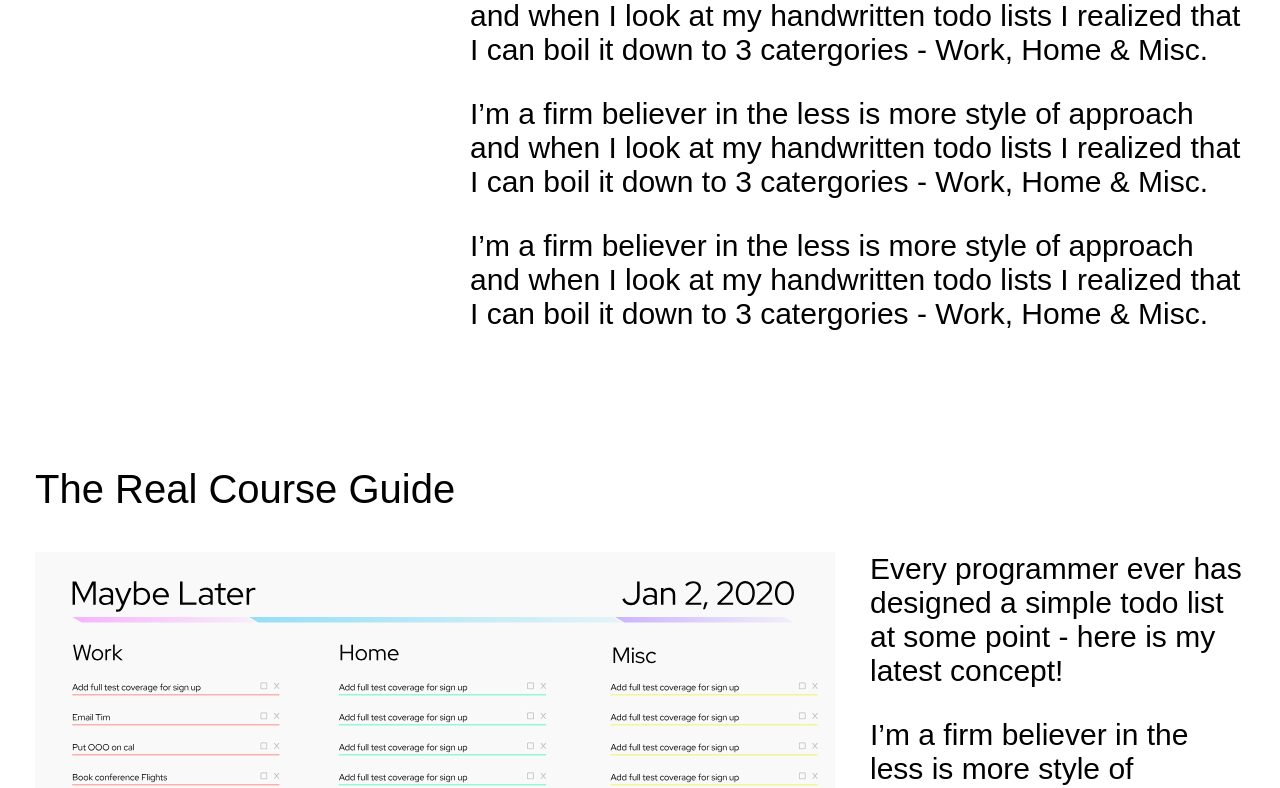
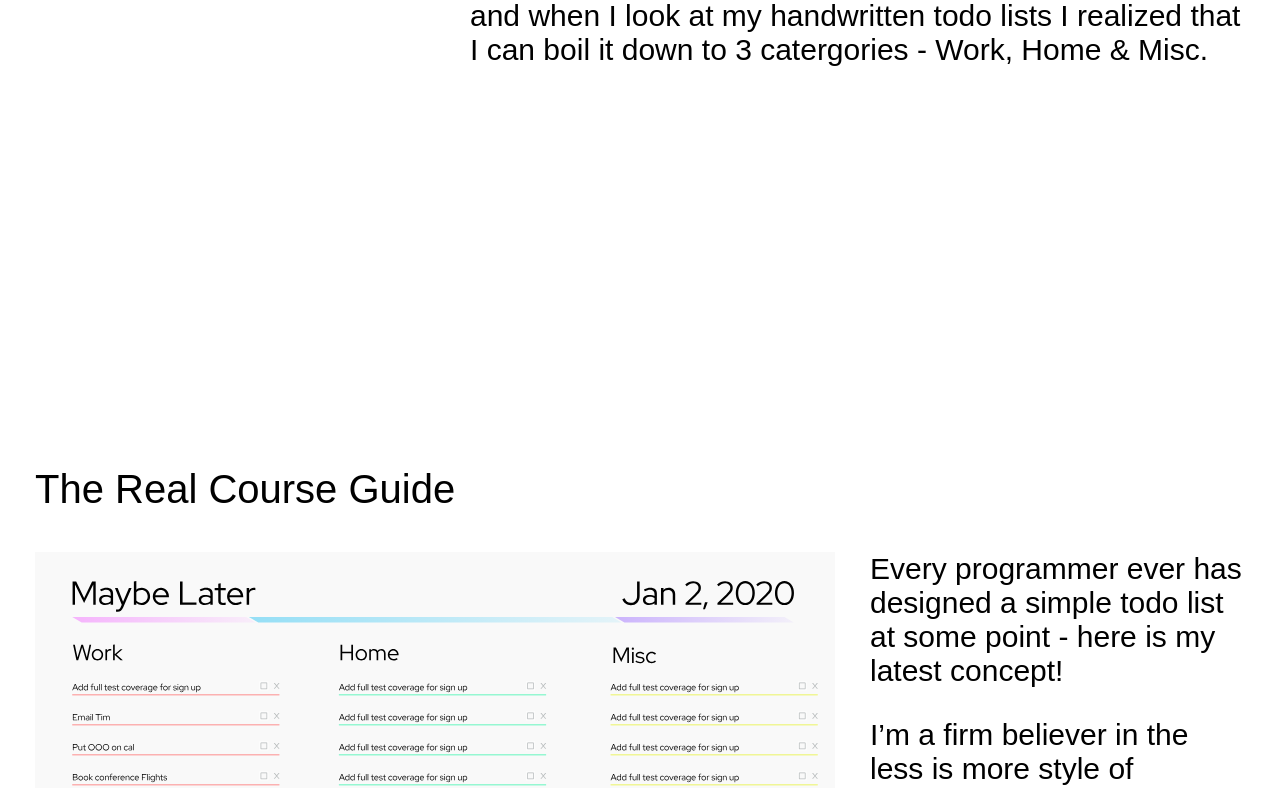
Before and after one commit to ejdweck/portfolio, a React (Create React App) app: page / in a window 1280 px wide. Shown: the part 1337-2125 px from the top of the page. Built offline with nearby package versions, Linux system fonts and the light colour scheme.

Commit message:
wrong gif + 3 placeholder paragraphs

```diff
--- a/src/App.js
+++ b/src/App.js
@@ -13,7 +13,7 @@ import todov1 from './img/todo-concept-v1.svg'
 
 // gifs
 import melons from './img/melons.gif'
-import bbox from './img/bbox.gif'
+import bbox from './img/nourish-bbox-mobile.gif'
 import trailblazers from './img/trailblazers-chatroom.gif'
 import realcourseguide from './img/realcourseguide.gif'
 
@@ -222,10 +222,8 @@ class App extends Component {
         <ProjectRow
           projectTitle="In Watermelons We Trust"
           paragraphs={[
-            'This concept came about when a friend bought the domain watermelons.io with the intention of setting up a web application where users could contribute their own artistic of a watermelon(s).'
-            ,'When drawing a melon in illustrator I got excited and decided to experiment with some 80’s inspired bright colors.',
-            'I’m a firm believer in the less is more style of approach and when I look at my handwritten todo lists I realized that I can boil it down to 3 catergories - Work, Home & Misc.',
-            'I’m a firm believer in the less is more style of approach and when I look at my handwritten todo lists I realized that I can boil it down to 3 catergories - Work, Home & Misc.',
+            'This concept came about when a friend bought the domain watermelons.io with the intention of setting up a web application where users could contribute their own artistic of a watermelon(s).',
+            'When drawing a melon in illustrator I got excited and decided to experiment with some 80’s inspired bright colors.',
             'I’m a firm believer in the less is more style of approach and when I look at my handwritten todo lists I realized that I can boil it down to 3 catergories - Work, Home & Misc.',
           ]}
           src={melons}
@@ -234,7 +232,6 @@ class App extends Component {
           projectTitle="The Real Course Guide"
           paragraphs={[
             'Every programmer ever has designed a simple todo list at some point - here is my latest concept!',
-            'I’m a firm believer in the less is more style of approach and when I look at my handwritten todo lists I realized that I can boil it down to 3 catergories - Work, Home & Misc.',
             'I’m a firm believer in the less is more style of approach and when I look at my handwritten todo lists I realized that I can boil it down to 3 catergories - Work, Home & Misc.',
             'I’m a firm believer in the less is more style of approach and when I look at my handwritten todo lists I realized that I can boil it down to 3 catergories - Work, Home & Misc.',
           ]}
@@ -246,7 +243,6 @@ class App extends Component {
             'Every programmer ever has designed a simple todo list at some point - here is my latest concept!',
             'I’m a firm believer in the less is more style of approach and when I look at my handwritten todo lists I realized that I can boil it down to 3 catergories - Work, Home & Misc.',
             'I’m a firm believer in the less is more style of approach and when I look at my handwritten todo lists I realized that I can boil it down to 3 catergories - Work, Home & Misc.',
-            'I’m a firm believer in the less is more style of approach and when I look at my handwritten todo lists I realized that I can boil it down to 3 catergories - Work, Home & Misc.',
           ]}
           src={realcourseguide}
         />
@@ -254,7 +250,6 @@ class App extends Component {
           projectTitle="BBox mobile ordering app concept"
           paragraphs={[
             'Every programmer ever has designed a simple todo list at some point - here is my latest concept!',
-            'I’m a firm believer in the less is more style of approach and when I look at my handwritten todo lists I realized that I can boil it down to 3 catergories - Work, Home & Misc.',
             'I’m a firm believer in the less is more style of approach and when I look at my handwritten todo lists I realized that I can boil it down to 3 catergories - Work, Home & Misc.',
             'I’m a firm believer in the less is more style of approach and when I look at my handwritten todo lists I realized that I can boil it down to 3 catergories - Work, Home & Misc.',
           ]}
```
